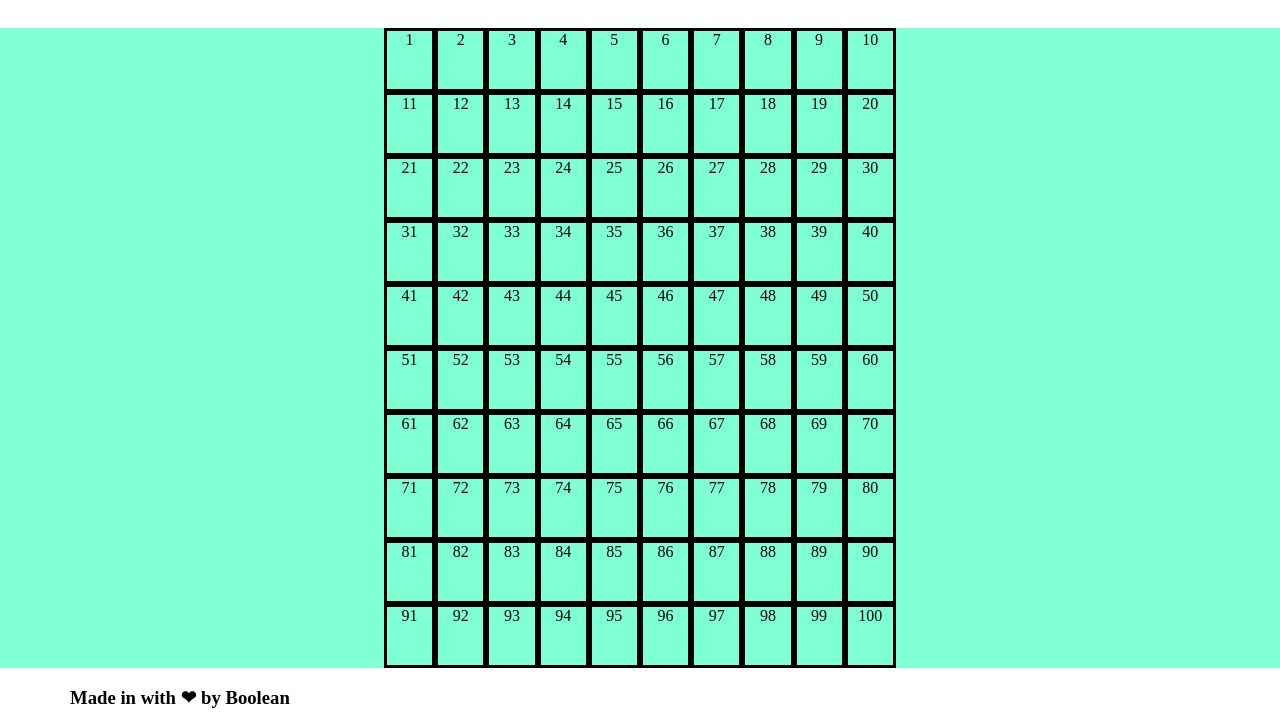
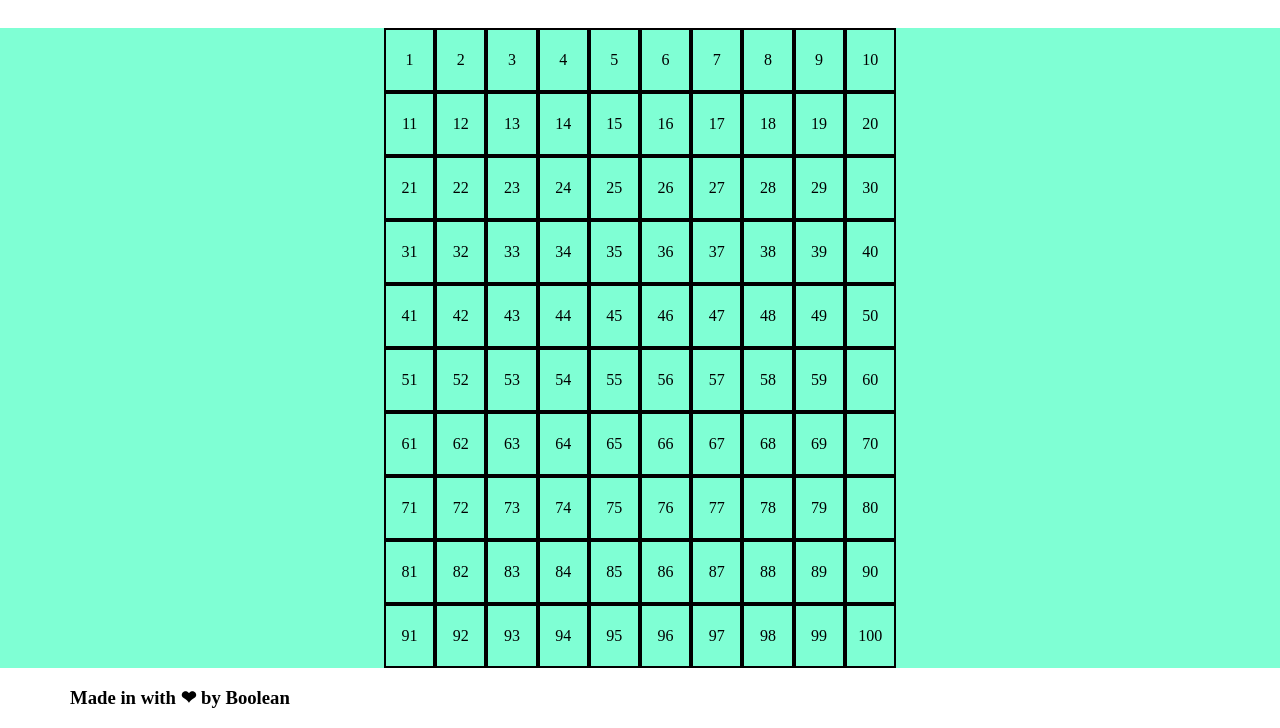
Before and after one commit to MatteoSusanna/js-campominato-grid, a plain HTML site: page index.html in a window 1280 px wide. Both pictures are taken after a click on the button "Play". Shown: the part 72-800 px from the top of the page. Drawn offline with Linux system fonts and the light colour scheme.

Commit message:
Fine esercizio

```diff
--- a/css/style.css
+++ b/css/style.css
@@ -43,13 +43,12 @@ main{
 .box{
     width: calc(100% / 10);
     height: calc(100% / 10);
-    border: 3px solid black;
+    border: 2px solid black;
+    display: flex;
+    justify-content: center;
+    align-items: center;
 }
 
-.numeroInterno{
-    display: flex;
-    justify-content: center;
-}
 
 
 
--- a/js/main.js
+++ b/js/main.js
@@ -14,6 +14,7 @@ document.getElementById('play').addEventListener('click',
                 element.addEventListener('click',
                      function(){
                         this.style.backgroundColor = 'red';
+                        console.log(i);
 
                     }
                 );
```
